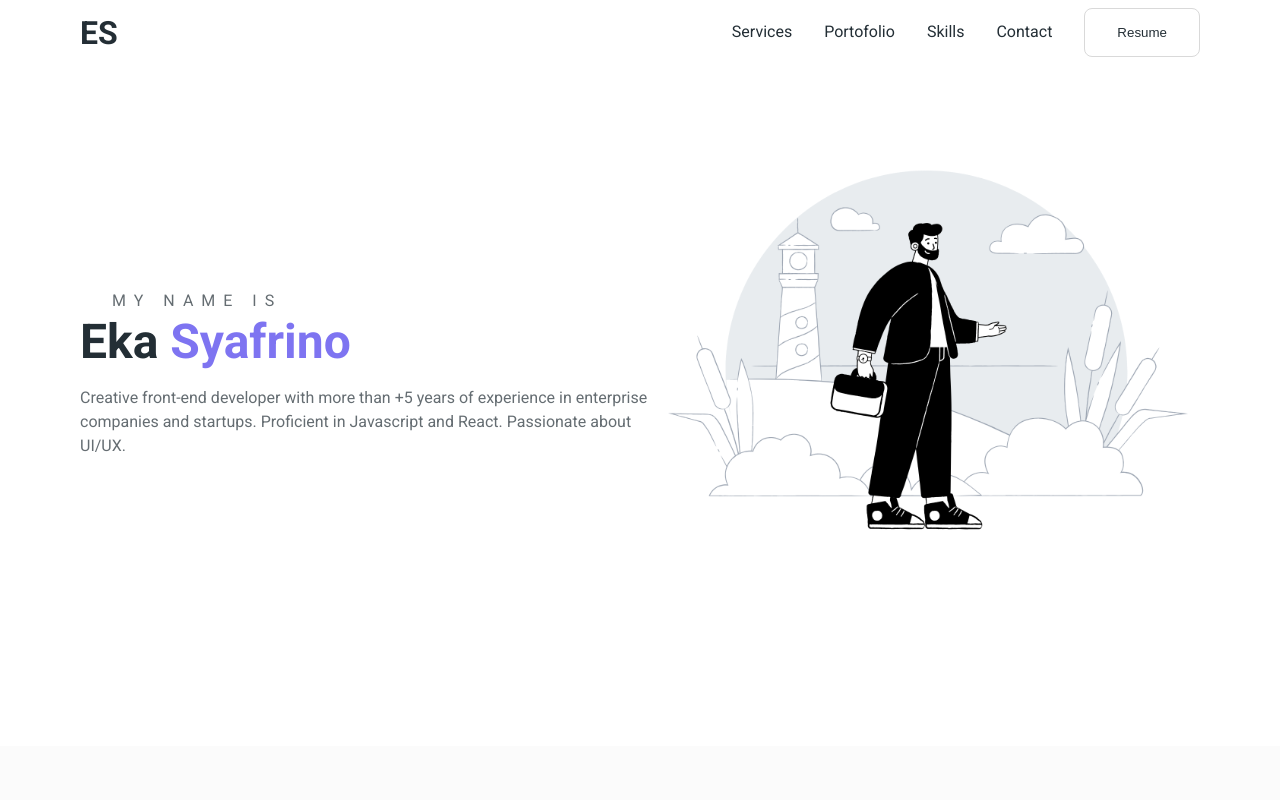
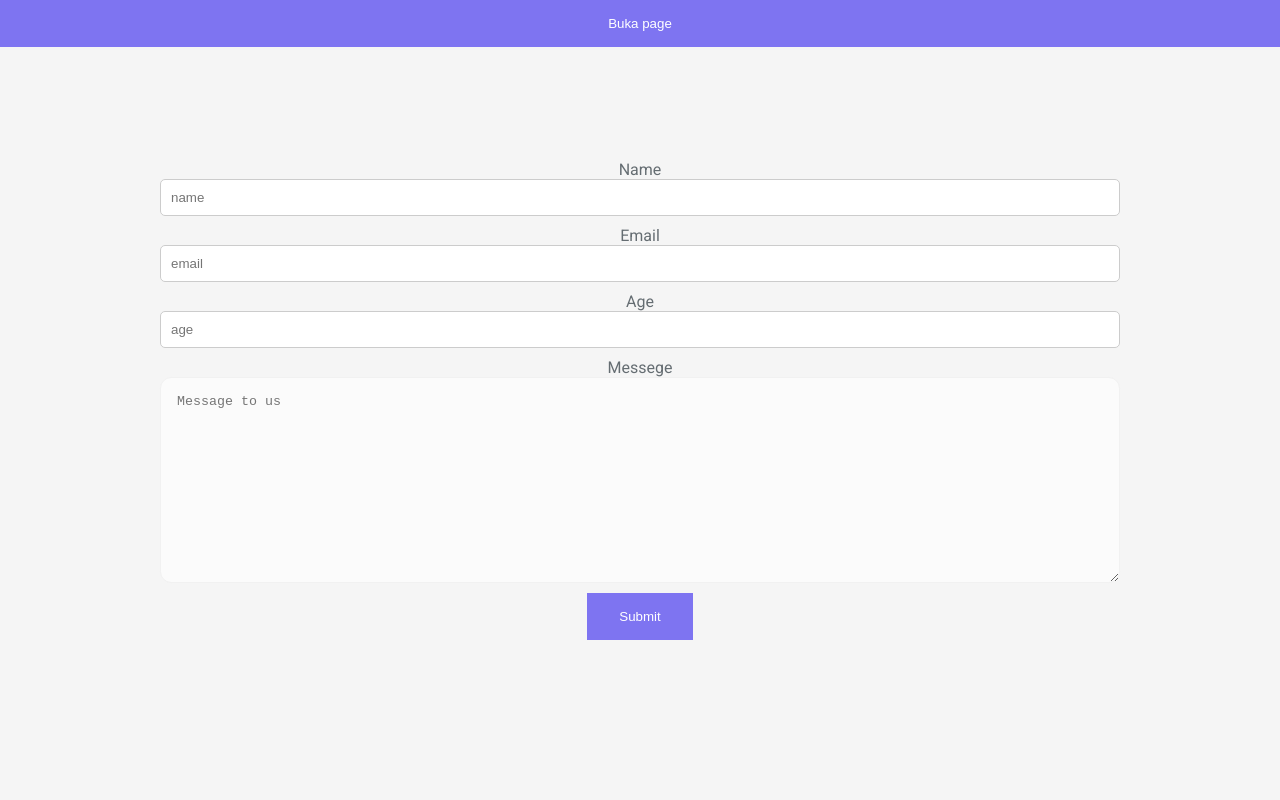
Before and after one commit to exa31/react-eduwork, a React (Create React App) app: page / in a window 1280 px wide. Shown: the top 800 px of the page. Built offline with nearby package versions, Linux system fonts and the light colour scheme.

Commit message:
membuat form untuk tugas validation form

```diff
--- a/src/App.js
+++ b/src/App.js
@@ -1,22 +1,26 @@
-import './index.css';
-import Contact from './component/Contact';
-import Footer from './component/Footer';
-import Home from './component/Home';
-import Navbar from './component/Navbar';
-import Portofolio from './component/Portofolio';
-import Services from './component/Services';
-import Skills from './component/Skills';
+import LandingPage from './pages/Index';
+import Form from './pages/Form';
+
+import { useState } from 'react';
+import FormSuccess from './pages/FormSuccess';
 
 function App() {
+
+  const [showForm, setShowForm] = useState(true);
+  const [success, setSuccess] = useState(false);
+  const [successName, setSuccessName] = useState('');
+
+
+  const handleSuccess = (nama) => {
+    setSuccess(!success);
+    setSuccessName(nama);
+  }
+
   return (
     <div className="App">
-      <Navbar />
-      <Home />
-      <Services />
-      <Portofolio />
-      <Skills />
-      <Contact />
-      <Footer />
+      <button className='btnForm' onClick={() => setShowForm(!showForm)}>{!showForm ? 'Buka Form' : 'Buka page'}</button>
+      {!showForm ? <LandingPage /> : !success ? <Form handleSuccess={handleSuccess} /> : <FormSuccess name={successName} success={success} setSuccess={setSuccess} />}
+
     </div>
   );
 }
--- a/src/component/Contact.jsx
+++ b/src/component/Contact.jsx
@@ -39,8 +39,8 @@ function Contact() {
                     </div>
                     <div className="info">
                         <div className="icon">
-                            <svg width="24" height="24" xmlns="http://www.w3.org/2000/svg" fill-rule="evenodd"
-                                clip-rule="evenodd">
+                            <svg width="24" height="24" xmlns="http://www.w3.org/2000/svg" fillRule="evenodd"
+                                clipRule="evenodd">
                                 <path
                                     d="M24 21h-24v-18h24v18zm-23-16.477v15.477h22v-15.477l-10.999 10-11.001-10zm21.089-.523h-20.176l10.088 9.171 10.088-9.171z" />
                             </svg>
--- /dev/null
+++ b/src/component/Error.jsx
@@ -0,0 +1,11 @@
+export default function Error({ error }) {
+    return (
+        <ul>
+            <li style={{
+                color: 'red',
+            }}>
+                {error}
+            </li>
+        </ul>
+    )
+}
--- /dev/null
+++ b/src/component/Input.jsx
@@ -0,0 +1,14 @@
+// import { useState } from "react"
+
+function Input({ label, labels, type, setValue, value }) {
+
+    return (
+        <>
+            <label htmlFor={label}>{labels}</label>
+            <input value={value} onChange={(e) => setValue(e.target.value, label)} type={type} id={label} placeholder={label} />
+        </>
+
+    )
+}
+
+export default Input
--- a/src/index.js
+++ b/src/index.js
@@ -1,6 +1,6 @@
 import React from 'react';
 import ReactDOM from 'react-dom/client';
-import './index.css';
+import './styles/index.css';
 import App from './App';
 import reportWebVitals from './reportWebVitals';
 
--- /dev/null
+++ b/src/pages/Form.jsx
@@ -0,0 +1,100 @@
+import Error from '../component/Error';
+import Input from '../component/Input';
+import '../styles/FormStyle.css';
+import { useState } from 'react';
+
+function Form({ handleSuccess }) {
+
+    const [error, setError] = useState([]); // menampung pesan error
+
+    const [value, setValue] = useState({ // menampung value dari inputan
+        name: '',
+        email: '',
+        age: '',
+        message: ''
+    });
+
+    const handleChange = (input, label) => { // mengubah value inputan
+        setValue({ ...value, [label]: input });
+    }
+
+    const handleSubmit = (e) => { // mengecek value inputan dan memberikan hasil submit
+        e.preventDefault();
+
+        let messageError = [];
+
+
+        if (value.name === '' && value.email === '' && value.age === '' && value.message === '') { // mengecek apakah semua inputan kosong
+            messageError = [...messageError, 'Please fill all the fields'];
+            return setError(messageError);
+        }
+
+        if (value.name === '') { // mengecek apakah inputan name kosong
+            messageError = [...messageError, 'Name is required'];
+        }
+
+        if (value.email === '') { // mengecek apakah inputan email kosong
+            messageError = [...messageError, 'Email is required'];
+        }
+
+        const re = /^((?!\.)[\w-_.]*[^.])(@\w+)(\.\w+(\.\w+)?[^.\W])$/gim; // regex untuk mengecek email
+
+        if (!re.test(String(value.email).toLowerCase())) { // mengecek apakah email valid
+            messageError = [...messageError, 'Email not valid'];
+        }
+
+        if (value.age === '') { // mengecek apakah inputan age kosong
+            messageError = [...messageError, 'Age is required'];
+        }
+
+        if (value.message === '') { // mengecek apakah inputan message kosong
+            messageError = [...messageError, 'Message is required'];
+        }
+
+        if (value.name.length < 3) { // mengecek apakah inputan name kurang dari 3 karakter
+            messageError = [...messageError, 'Name must be at least 3 characters'];
+        }
+
+        if (messageError.length === 0) { // mengecek apakah tidak ada pesan error apabila tidak ada form succes dijalankan
+            handleSuccess(value.name);
+            alert(`Name: ${value.name} \nEmail: ${value.email} \nAge: ${value.age} \nMessage: ${value.message}`);
+            setValue({
+                name: '',
+                email: '',
+                age: '',
+                message: ''
+            })
+
+
+            messageError = []
+            setError(messageError);
+        }
+        setError(messageError);
+    }
+
+
+    return (
+
+        <>
+            <form onSubmit={handleSubmit} id='regist' >
+                {/* menampilkan message error */}
+                {error.length > 0 &&
+                    error.map((error, index) => <Error key={index} error={error}
+                    />)}
+                <Input setValue={handleChange} value={value.name} label='name' labels="Name" type='text' />
+                <Input setValue={handleChange} value={value.email} label='email' labels="Email" type='email' />
+                <Input setValue={handleChange} value={value.age} label='age' labels="Age" type='number' />
+                <label htmlFor="message">Messege</label>
+                <textarea
+                    onChange={(e) => handleChange(e.target.value, 'message')}
+                    placeholder='Message to us'
+                    rows="20"
+                    value={value.message}
+                    id="message" />
+                <button className='btnForm'>Submit</button>
+            </form >
+        </>
+    )
+}
+
+export default Form;
--- /dev/null
+++ b/src/pages/FormSuccess.jsx
@@ -0,0 +1,10 @@
+export default function FormSuccess({ name, setSuccess, success }) {
+    return (
+        <div id="regist" style={{
+            textAlign: 'center',
+        }}>
+            <h1>{`Form submitted successfully ${name}!!`}</h1>
+            <button onClick={() => setSuccess(!success)} className="btnForm">Input ulang?</button>
+        </div>
+    );
+}
--- /dev/null
+++ b/src/pages/Index.jsx
@@ -0,0 +1,23 @@
+import Contact from '../component/Contact';
+import Footer from '../component/Footer';
+import Home from '../component/Home';
+import Navbar from '../component/Navbar';
+import Portofolio from '../component/Portofolio';
+import Services from '../component/Services';
+import Skills from '../component/Skills';
+
+function LandingPage() {
+    return (
+        <>
+            <Navbar />
+            <Home />
+            <Services />
+            <Portofolio />
+            <Skills />
+            <Contact />
+            <Footer />
+        </>
+    );
+}
+
+export default LandingPage;
--- /dev/null
+++ b/src/styles/FormStyle.css
@@ -0,0 +1,28 @@
+#regist {
+    display: flex;
+    flex-direction: column;
+    justify-content: center;
+    align-items: center;
+    padding: 10rem;
+    height: 100vh;
+    width: 100vw;
+    background-color: #f5f5f5;
+}
+
+#regist input {
+    margin-bottom: 10px;
+    padding: 10px;
+    border: 1px solid #ccc;
+    border-radius: 5px;
+    width: 100%;
+
+}
+
+#regist .btnForm {
+    width: max-content;
+    position: static;
+}
+
+#regist #message {
+    margin-bottom: 10px;
+}
--- a/src/index.css
+++ b/src/styles/index.css
@@ -61,10 +61,21 @@ a {
     text-decoration: none;
 }
 
+.btnForm {
+    width: 100%;
+    position: absolute;
+    background-color: var(--primaryIconColor);
+    border: var(--borderColor);
+    color: var(--primaryBackgroundColor);
+    padding: 1rem 2rem;
+    z-index: 2000;
+}
+
 .navbar {
     position: fixed;
     z-index: 1000;
     display: flex;
+    top: 0;
     background-color: var(--primaryBackgroundColor);
     width: 100%;
     padding: .5rem 4rem;
```
